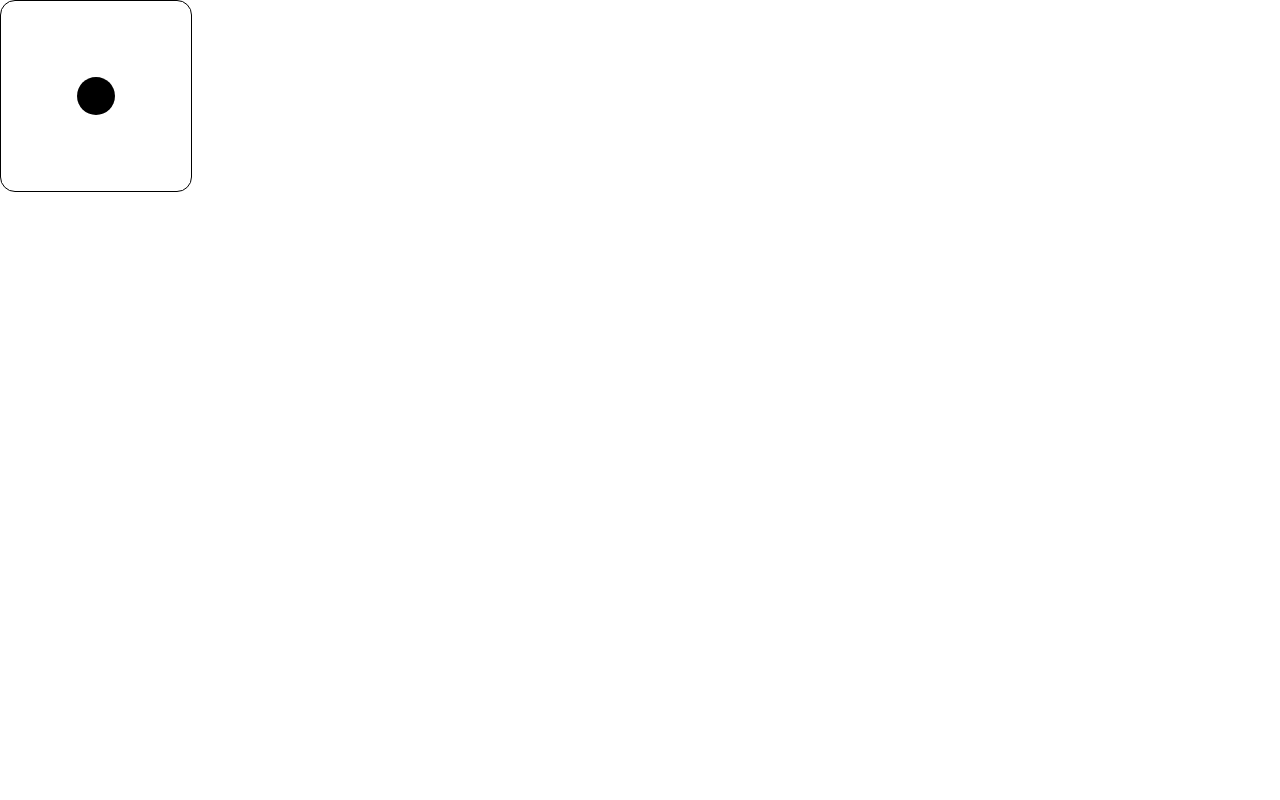
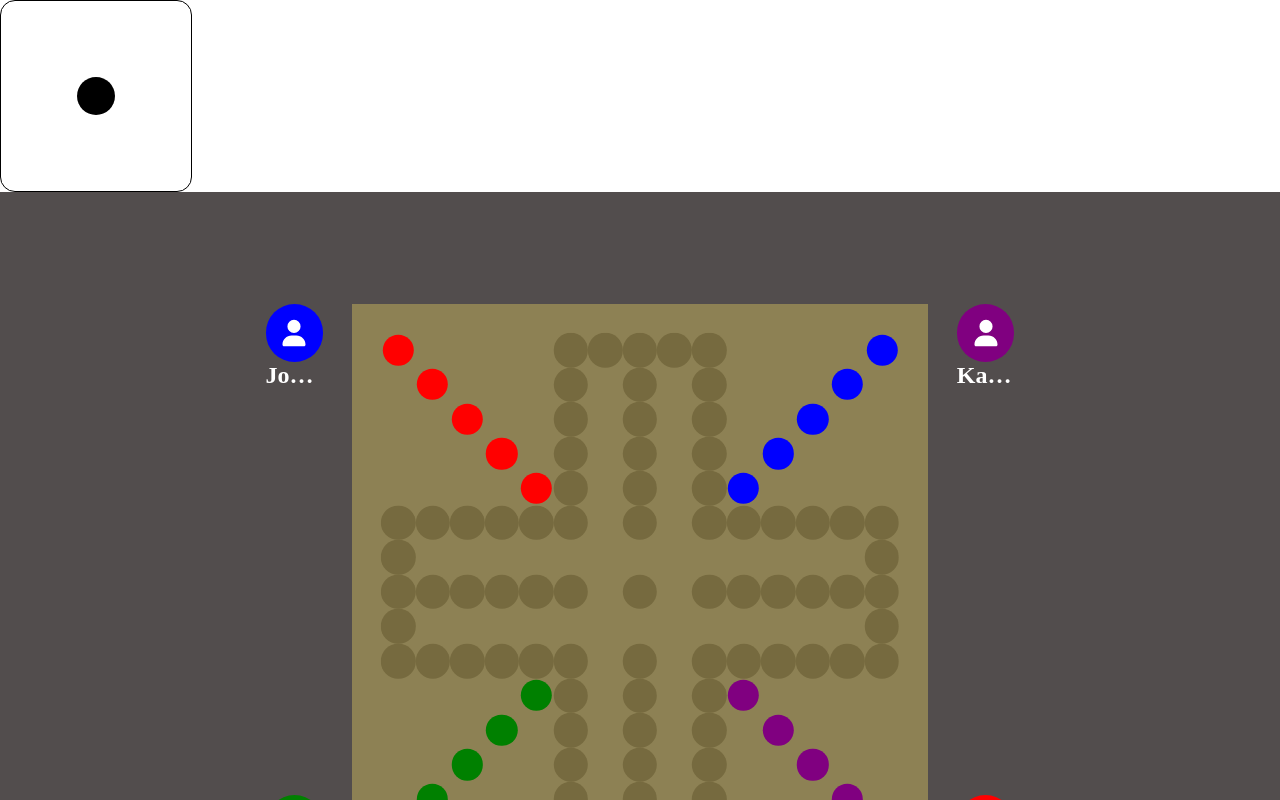
Before and after one commit to chaburk/aggravation, a React (Vite) app: page / in a window 1280 px wide. Both pictures are taken after a click on the element "Begin". Shown: the top 800 px of the page. Built offline with nearby package versions, Linux system fonts and the light colour scheme; a web font is replaced by a local one.

Commit message:
Created player turns and added players to board based on numbers

```diff
--- a/src/App.tsx
+++ b/src/App.tsx
@@ -4,13 +4,31 @@ import Board from "./Board";
 import { useState } from "react";
 import Die from "./Die";
 
+//create turn thing first?
+//get players
+
+const players = {
+  1: { name: "Chase", color: "red", marbles: [0, 33, 22, 46] },
+  2: { name: "Jordan", color: "blue", marbles: [0, 33, 22, 46] },
+  3: { name: "Taylor", color: "green", marbles: [0, 33, 22, 46] },
+  4: { name: "Karen", color: "purple", marbles: [0, 33, 22, 46] },
+};
+
 function App() {
   const [start, setStart] = useState(true);
-
+  const [game, setGame] = useState();
+  const [turn, setTurn] = useState(1);
   const startGame = () => {
     setStart((prevStart) => !prevStart);
   };
 
+  const numOfPlayers = Object.keys(players).length;
+
+  const nextTurn = () => {
+    setTurn((prevTurn) => (prevTurn % numOfPlayers) + 1);
+  };
+
+  console.log(players[turn]);
   //need to have game state that contains the player information and gets updated.
   //can contain location of marbles, how many marbles they have out, how many in the win area
   //update a board
@@ -23,7 +41,8 @@ function App() {
         ) : (
           <>
             <Die />
-            {/* <Board /> */}
+            <Board players={players} />
+            <button onClick={nextTurn}>Next turn</button>
           </>
         )}
       </div>
--- a/src/Board.tsx
+++ b/src/Board.tsx
@@ -69,25 +69,32 @@ function createSpaces() {
 }
 
 createSpaces();
-console.log(spacesToKeep.length);
 
-const Board = () => {
-  //Logic of the game will be in this file?
+const Board = ({ players }) => {
+  const numOfPlayers = Object.keys(players).length;
+  const playerPositions = [];
+  for (let i = 1; i <= numOfPlayers; i++) {
+    let position: string = "";
+    if (i === 1) {
+      position = "bottom-right";
+    } else if (i === 2) {
+      position = "top-left";
+    } else if (i === 3) {
+      position = "bottom-left";
+    } else if (i === 4) {
+      position = "top-right";
+    }
+    playerPositions.push(
+      <div className={`player ${position}`}>
+        <Player playerColor={players[i].color} playerName={players[i].name} />
+      </div>
+    );
+  }
+  console.log(playerPositions);
   return (
     <div className="board__container">
       <div className="board">
-        <div className="player top-left">
-          <Player playerColor={"red"} playerName={"Chase"} />
-        </div>
-        <div className="player top-right">
-          <Player playerColor={"blue"} playerName={"Jordan"} />
-        </div>
-        <div className="player bottom-left">
-          <Player playerColor={"green"} playerName={"Taylor"} />
-        </div>
-        <div className="player bottom-right">
-          <Player playerColor={"purple"} playerName={"Karen"} />
-        </div>
+        {playerPositions}
         <div className="inner-board">
           <div className="inner-board-container">{spaces}</div>
         </div>
```
